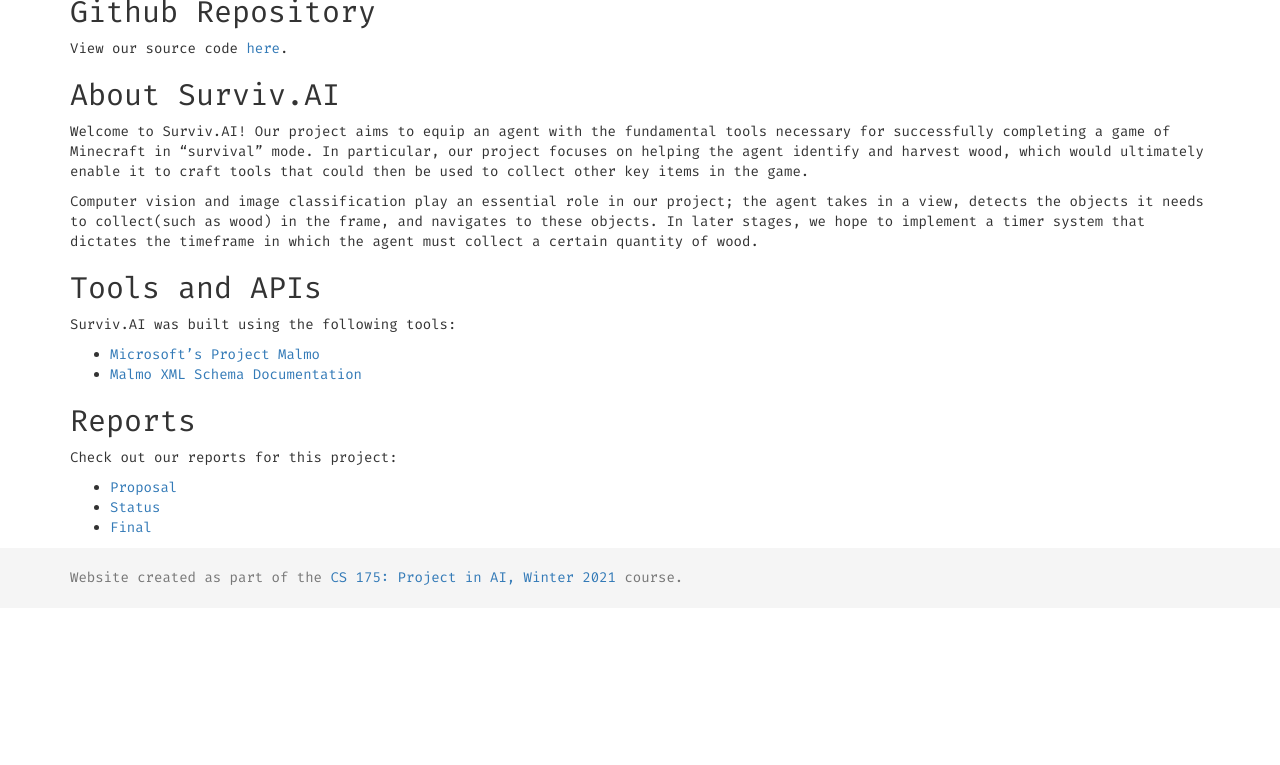
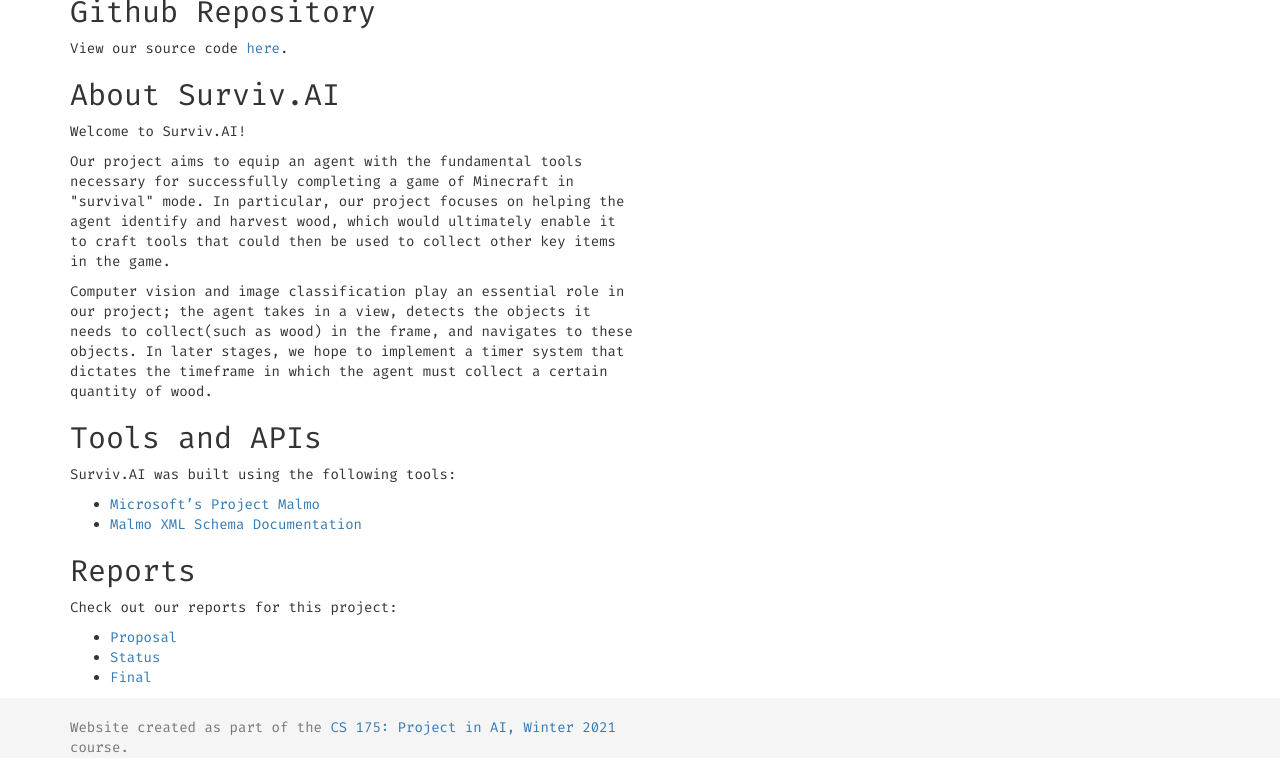
Before and after one commit to rtnavarr/survivai, a Jekyll site: the page built from docs/index.md, in a window 1280 px wide and 900 px high, scrolled down 362 px, cut to the strip 135-900 px from the top of the window. Built offline with Jekyll 4.4.1, drawn with Linux system fonts in a browser that asks for light colours; before the commit the page ends 1105 px from its top, so only the background shows below that.

Commit message:
More css tweaks

```diff
--- a/docs/css/custom.css
+++ b/docs/css/custom.css
@@ -42,6 +42,10 @@
   font-size: 80%;
 }
 
-navbar {
+.navbar {
   background-color: #333;
 }
+
+p {
+  width: 50%;
+}
--- a/docs/index.md
+++ b/docs/index.md
@@ -10,7 +10,9 @@
 
 ## About Surviv.AI
 Welcome to Surviv.AI!
+<p>
 Our project aims to equip an agent with the fundamental tools necessary for successfully completing a game of Minecraft in "survival" mode. In particular, our project focuses on helping the agent identify and harvest wood, which would ultimately enable it to craft tools that could then be used to collect other key items in the game.
+</P>
 
 Computer vision and image classification play an essential role in our project; the agent takes in a view, detects the objects it needs to collect(such as wood) in the frame, and navigates to these objects. In later stages, we hope to implement a timer system that dictates the timeframe in which the agent must collect a certain quantity of wood.
 
```
